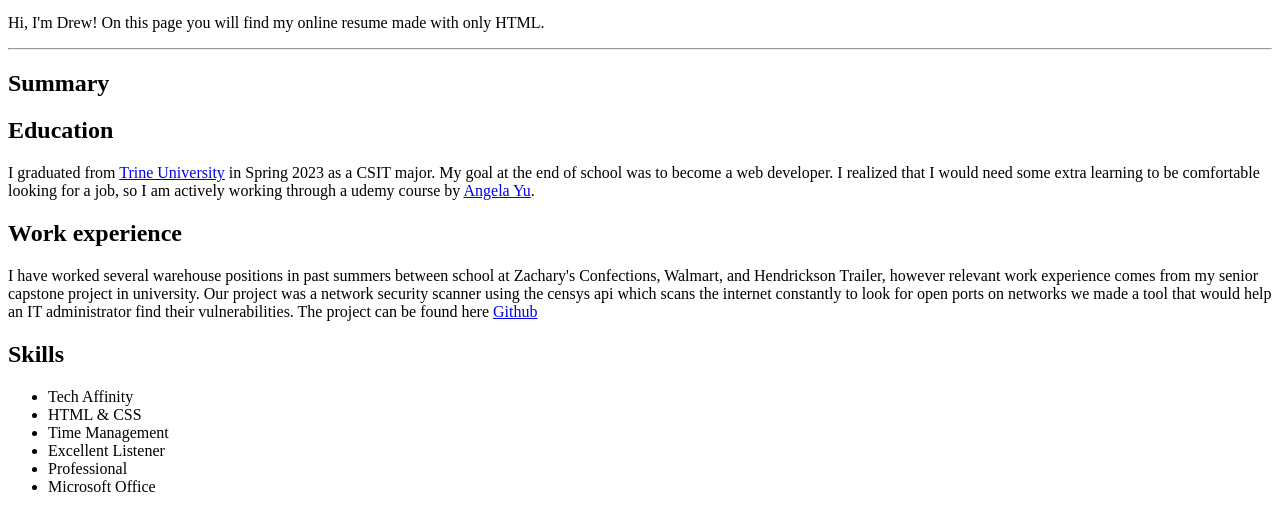
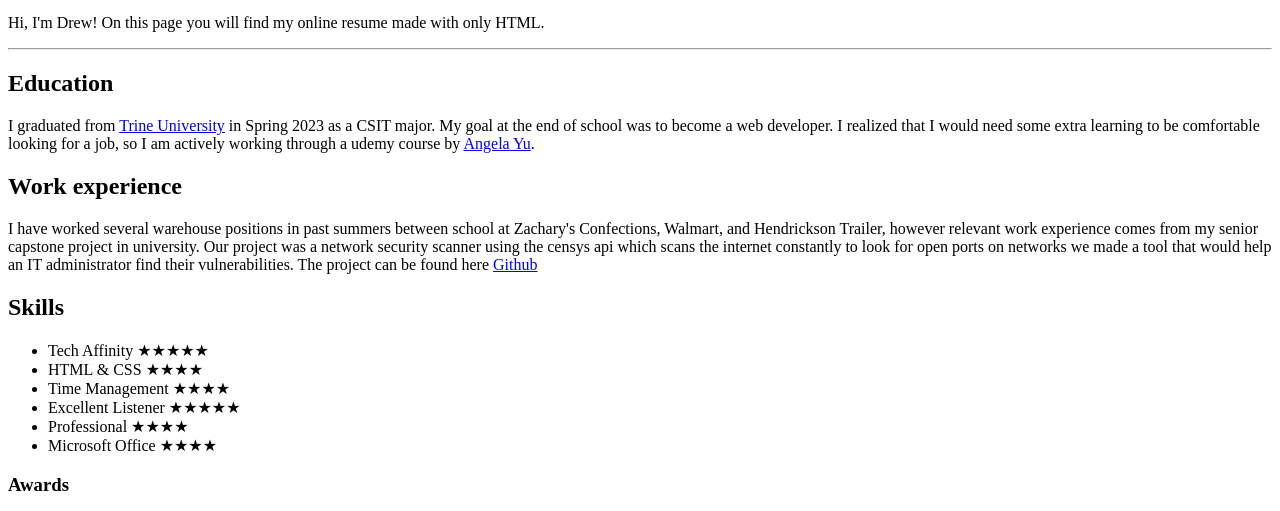
Before and after one commit to Czechrs/html-only-resume, a plain HTML site: page index.html in a window 1280 px wide. Shown: the part 423-934 px from the top of the page. Drawn offline with Linux system fonts and the light colour scheme.

Commit message:
restructured slightly added start for skills

```diff
--- a/index.html
+++ b/index.html
@@ -11,29 +11,24 @@
 </header>
 <hr>
 <body>
-    <section>
-      <h2>Summary</h2>
-    </section>
-    <section>
+
     <h2>Education</h2>
     <p>I graduated from <a href="https://trine.edu/">Trine University</a> in Spring 2023 as a CSIT major. My goal at the end of school was to become a web developer. I realized that
         I would need some extra learning to be comfortable looking for a job, so I am actively working through a udemy course by <a href="https://twitter.com/yu_angela">Angela Yu</a>. </p>
-    </section>
-    <section>
+
     <h2>Work experience</h2>
     <p>I have worked several warehouse positions in past summers between school at Zachary's Confections, Walmart, and Hendrickson Trailer, however relevant work experience comes
       from my senior capstone project in university. Our project was a network security scanner using the censys api which scans the internet constantly to look for open ports on networks
       we made a tool that would help an IT administrator find their vulnerabilities. The project can be found here <a href="https://github.com/Offt3ch/SysGuard">Github</a></p>
-    </section>
-    <section>
+
     <h2>Skills</h2>
     <ul>
-        <li>Tech Affinity</li>
-        <li>HTML & CSS</li>
-        <li>Time Management</li>
-        <li>Excellent Listener</li>
-        <li>Professional</li>
-          <li>Microsoft Office</li>
+        <li>Tech Affinity &starf;&starf;&starf;&starf;&starf;</li>
+        <li>HTML & CSS &starf;&starf;&starf;&starf;</li>
+        <li>Time Management &starf;&starf;&starf;&starf;</li>
+        <li>Excellent Listener &starf;&starf;&starf;&starf;&starf;</li>
+        <li>Professional &starf;&starf;&starf;&starf;</li>
+        <li>Microsoft Office &starf;&starf;&starf;&starf;</li>
     </ul>
     <h3>Awards</h3>
     <ul>
@@ -50,13 +45,13 @@
             <li>one or fewer discipline referrals for the school year</li>
             <li>completed a minimum of six hours of community service or volunteerism during the academic year</li>
           </ul>
+            <br>
         </li>
         <li>John Philip Sousa Music Award
           <p>The John Philip Sousa Band Award recognizes those young musicians displaying superior musicianship, leadership, dependability, loyalty, cooperation, and other qualities of
             conduct which school instrumental music programs strive to impart. The Sousa award is th most prestigious nationwide prize in the school band field.</p>
         </li>
     </ul>
-    </section>
 </body>
 <hr>
 <footer>
```
Lines whose indentation alone changed are shown as unchanged.
